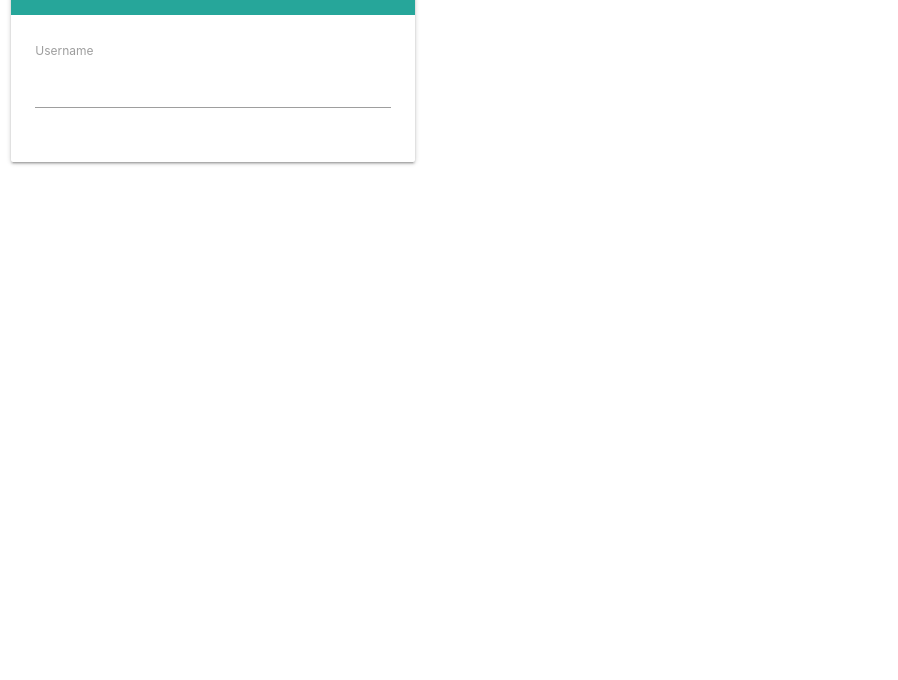
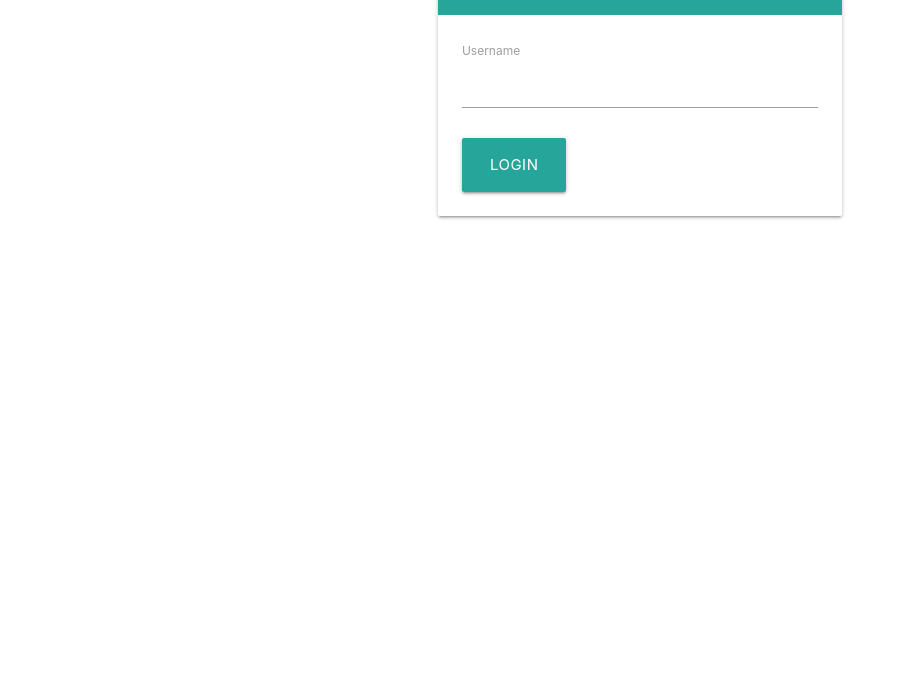
Before and after one commit to talam1992/WebRTC-App, a plain HTML site: page login.html in a window 1280 px wide. Shown: the part 120-800 px from the top of the page, without its empty margins (0-898 px from the left). Drawn offline with nearby package versions, Linux system fonts and the light colour scheme.

Commit message:
login updated

```diff
--- a/login.html
+++ b/login.html
@@ -8,7 +8,7 @@
 <body>
     <div class="login-wrap">
         <div class="row">
-            <div class="col s12 m8 l4 offset-m2 offeset-l4">
+            <div class="col s12 m8 l4 offset-m2 offset-l4">
                 <div class="card">
                     <div class="card-action teal lighten-1 white-text">
                         <h3>Login Form</h3>
@@ -19,10 +19,21 @@
                             <input type="text" name="username" id="username">
                         </div>
                         <br>
+                        <div class="form-field">
+                            <button class="webrtc-login btn-large waves-effect waves-dark">
+                                Login
+                            </button>
+                        </div>
                     </div>
                 </div>
             </div>
         </div>
     </div>
+    <script>
+    document.querySelector("button.webrtc-login").onclick = function() {
+        var username = document.querySelector('#username').value;
+        window.location.replace("index.html?username="+username+"");
+    }
+    </script>
 </body>
 </html>
```
